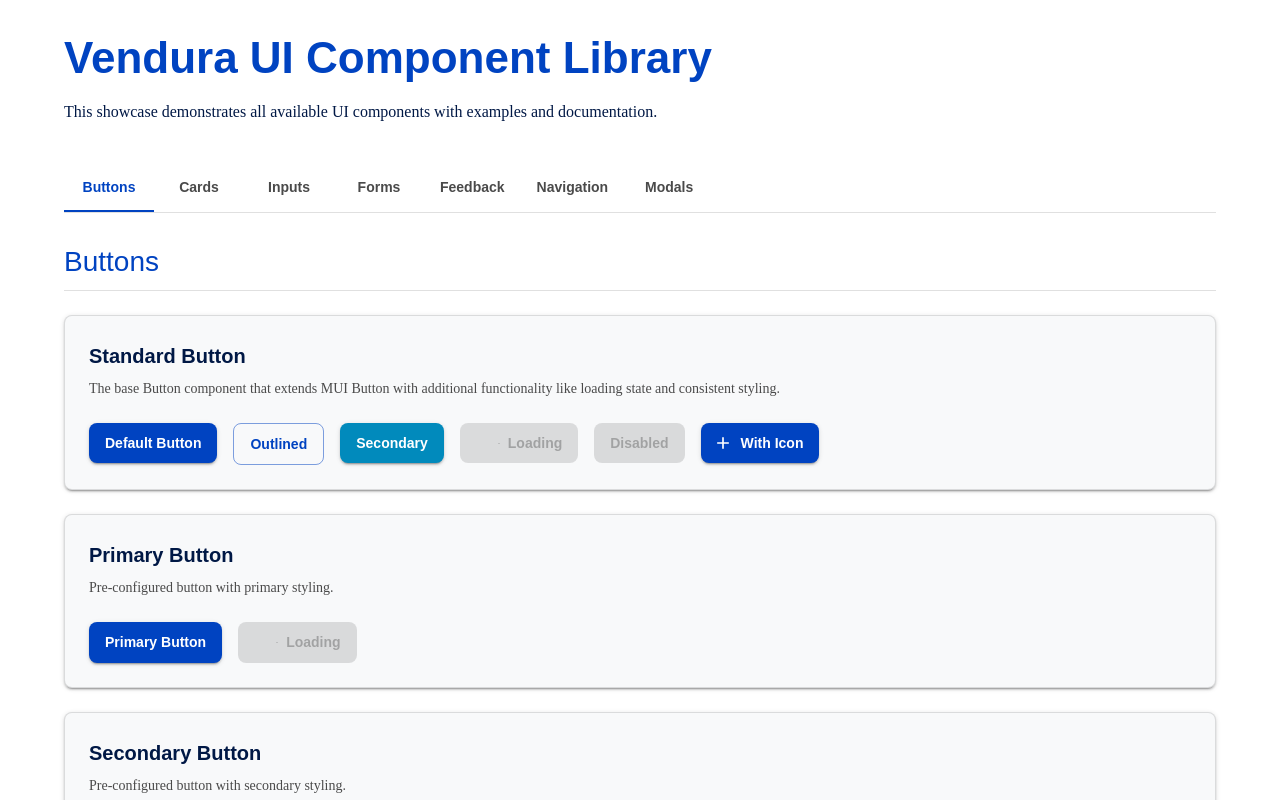
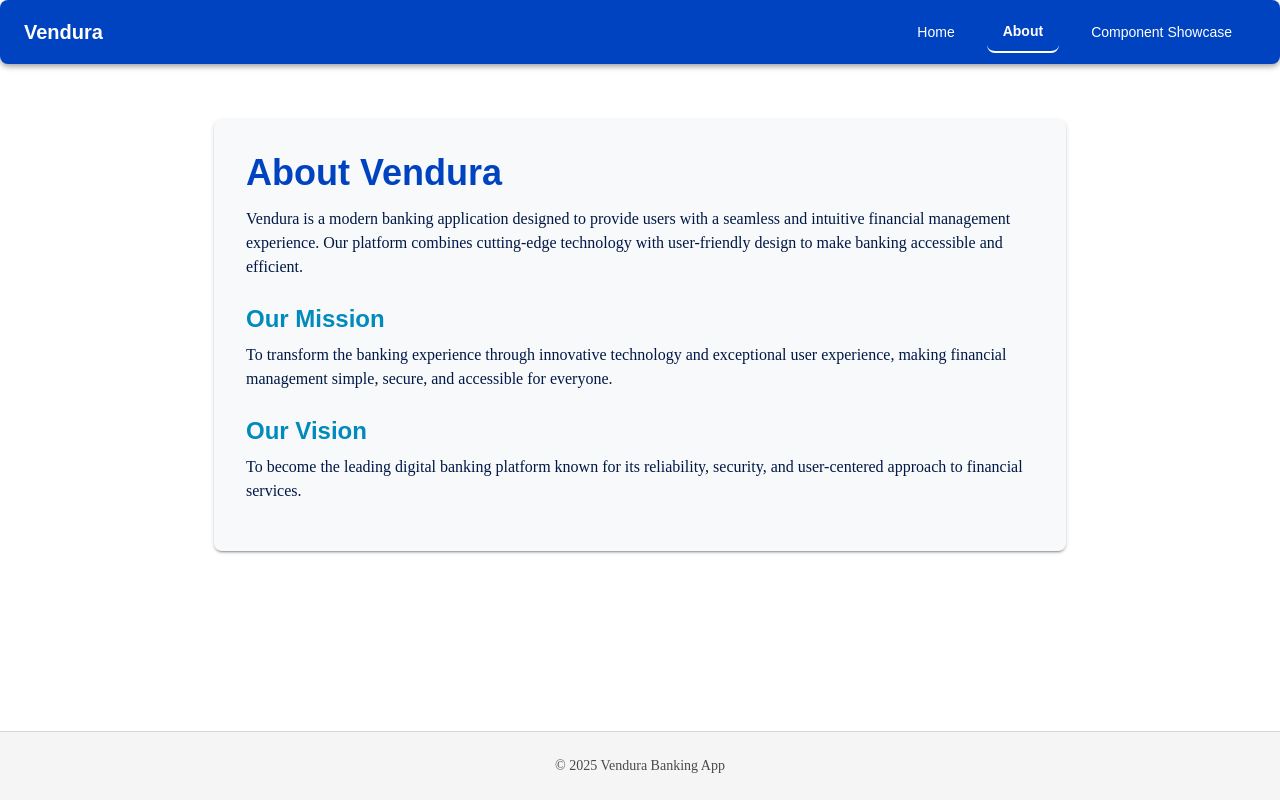
Before and after one commit to de-bankly/vendura-app, a React (Vite) app: page /about in a window 1280 px wide. Shown: the top 800 px of the page. Built offline with nearby package versions, Linux system fonts and the light colour scheme.

Commit message:
VND-28: Add React Router for application routing

```diff
--- a/package.json
+++ b/package.json
@@ -21,7 +21,8 @@
     "@mui/x-date-pickers": "^7.27.1",
     "date-fns": "^4.1.0",
     "react": "^19.0.0",
-    "react-dom": "^19.0.0"
+    "react-dom": "^19.0.0",
+    "react-router-dom": "^7.2.0"
   },
   "devDependencies": {
     "@eslint/js": "^9.21.0",
--- a/src/App.jsx
+++ b/src/App.jsx
@@ -1,8 +1,12 @@
-import { Box, Typography, Container, Button, Paper } from '@mui/material';
-import ComponentShowcase from './components/ComponentShowcase';
+import { RouterProvider } from 'react-router-dom';
+import router from './routes/router';
 
+/**
+ * Main application component
+ * Serves as the entry point for the application
+ */
 function App() {
-  return <ComponentShowcase />;
+  return <RouterProvider router={router} />;
 }
 
 export default App;
--- /dev/null
+++ b/src/components/layout/MainLayout.jsx
@@ -0,0 +1,151 @@
+import { useState } from 'react';
+import { Outlet, useNavigate, useLocation } from 'react-router-dom';
+import {
+  AppBar,
+  Box,
+  Toolbar,
+  Typography,
+  Button,
+  IconButton,
+  Drawer,
+  List,
+  ListItem,
+  ListItemButton,
+  ListItemIcon,
+  ListItemText,
+  Divider,
+  useMediaQuery,
+  useTheme,
+} from '@mui/material';
+
+// Icons
+import MenuIcon from '@mui/icons-material/Menu';
+import HomeIcon from '@mui/icons-material/Home';
+import InfoIcon from '@mui/icons-material/Info';
+import ViewModuleIcon from '@mui/icons-material/ViewModule';
+
+const MainLayout = () => {
+  const navigate = useNavigate();
+  const location = useLocation();
+  const theme = useTheme();
+  const isMobile = useMediaQuery(theme.breakpoints.down('md'));
+  const [drawerOpen, setDrawerOpen] = useState(false);
+
+  const navigationItems = [
+    { text: 'Home', path: '/', icon: <HomeIcon /> },
+    { text: 'About', path: '/about', icon: <InfoIcon /> },
+    { text: 'Component Showcase', path: '/showcase', icon: <ViewModuleIcon /> },
+  ];
+
+  const handleDrawerToggle = () => {
+    setDrawerOpen(!drawerOpen);
+  };
+
+  const isActive = path => {
+    return location.pathname === path;
+  };
+
+  const drawer = (
+    <Box sx={{ width: 250 }} role="presentation">
+      <Box sx={{ p: 2 }}>
+        <Typography variant="h6" color="primary">
+          Vendura App
+        </Typography>
+      </Box>
+      <Divider />
+      <List>
+        {navigationItems.map(item => (
+          <ListItem key={item.text} disablePadding>
+            <ListItemButton
+              onClick={() => {
+                navigate(item.path);
+                if (isMobile) setDrawerOpen(false);
+              }}
+              selected={isActive(item.path)}
+            >
+              <ListItemIcon sx={{ color: isActive(item.path) ? 'primary.main' : 'inherit' }}>
+                {item.icon}
+              </ListItemIcon>
+              <ListItemText primary={item.text} />
+            </ListItemButton>
+          </ListItem>
+        ))}
+      </List>
+    </Box>
+  );
+
+  return (
+    <Box sx={{ display: 'flex', flexDirection: 'column', minHeight: '100vh' }}>
+      <AppBar position="static">
+        <Toolbar>
+          {isMobile && (
+            <IconButton
+              color="inherit"
+              aria-label="open drawer"
+              edge="start"
+              onClick={handleDrawerToggle}
+              sx={{ mr: 2 }}
+            >
+              <MenuIcon />
+            </IconButton>
+          )}
+          <Typography variant="h6" component="div" sx={{ flexGrow: 1 }}>
+            Vendura
+          </Typography>
+          {!isMobile &&
+            navigationItems.map(item => (
+              <Button
+                key={item.text}
+                color="inherit"
+                onClick={() => navigate(item.path)}
+                sx={{
+                  mx: 1,
+                  fontWeight: isActive(item.path) ? 'bold' : 'normal',
+                  borderBottom: isActive(item.path) ? '2px solid white' : 'none',
+                }}
+              >
+                {item.text}
+              </Button>
+            ))}
+        </Toolbar>
+      </AppBar>
+
+      <Drawer
+        variant={isMobile ? 'temporary' : 'permanent'}
+        open={drawerOpen}
+        onClose={handleDrawerToggle}
+        ModalProps={{
+          keepMounted: true, // Better open performance on mobile
+        }}
+        sx={{
+          display: { xs: 'block', md: 'none' },
+          '& .MuiDrawer-paper': { boxSizing: 'border-box', width: 250 },
+        }}
+      >
+        {drawer}
+      </Drawer>
+
+      <Box component="main" sx={{ flexGrow: 1, py: 3 }}>
+        <Outlet />
+      </Box>
+
+      <Box
+        component="footer"
+        sx={{
+          py: 3,
+          px: 2,
+          mt: 'auto',
+          backgroundColor: theme => theme.palette.grey[100],
+          borderTop: '1px solid',
+          borderColor: 'divider',
+        }}
+      >
+        <Typography variant="body2" color="text.secondary" align="center">
+          © {new Date().getFullYear()} Vendura Banking App
+        </Typography>
+      </Box>
+    </Box>
+  );
+};
+
+export default MainLayout;
--- a/src/main.jsx
+++ b/src/main.jsx
@@ -1,18 +1,20 @@
 import { StrictMode } from 'react';
 import { createRoot } from 'react-dom/client';
+import { RouterProvider } from 'react-router-dom';
 import { ThemeProvider, CssBaseline } from '@mui/material';
 
 // Import our custom theme and global styles
 import theme from './style/theme';
 import './style/global/index.css';
 
-import App from './App.jsx';
+// Import router configuration
+import router from './routes/router';
 
 createRoot(document.getElementById('root')).render(
   <StrictMode>
     <ThemeProvider theme={theme}>
       <CssBaseline />
-      <App />
+      <RouterProvider router={router} />
     </ThemeProvider>
   </StrictMode>
 );
--- /dev/null
+++ b/src/pages/About.jsx
@@ -0,0 +1,34 @@
+import { Box, Typography, Container, Paper } from '@mui/material';
+
+const About = () => {
+  return (
+    <Container maxWidth="md" sx={{ py: 4 }}>
+      <Paper elevation={2} sx={{ p: 4, borderRadius: 2 }}>
+        <Typography variant="h3" gutterBottom sx={{ color: 'primary.main' }}>
+          About Vendura
+        </Typography>
+        <Typography variant="body1" paragraph>
+          Vendura is a modern banking application designed to provide users with a seamless and
+          intuitive financial management experience. Our platform combines cutting-edge technology
+          with user-friendly design to make banking accessible and efficient.
+        </Typography>
+        <Typography variant="h5" gutterBottom sx={{ mt: 3, color: 'secondary.main' }}>
+          Our Mission
+        </Typography>
+        <Typography variant="body1" paragraph>
+          To transform the banking experience through innovative technology and exceptional user
+          experience, making financial management simple, secure, and accessible for everyone.
+        </Typography>
+        <Typography variant="h5" gutterBottom sx={{ mt: 3, color: 'secondary.main' }}>
+          Our Vision
+        </Typography>
+        <Typography variant="body1" paragraph>
+          To become the leading digital banking platform known for its reliability, security, and
+          user-centered approach to financial services.
+        </Typography>
+      </Paper>
+    </Container>
+  );
+};
+
+export default About;
--- /dev/null
+++ b/src/pages/Home.jsx
@@ -0,0 +1,40 @@
+import { Box, Typography, Container, Button } from '@mui/material';
+import { useNavigate } from 'react-router-dom';
+
+const Home = () => {
+  const navigate = useNavigate();
+
+  return (
+    <Container maxWidth="lg" sx={{ py: 4 }}>
+      <Box sx={{ mb: 5, textAlign: 'center' }}>
+        <Typography variant="h2" gutterBottom sx={{ color: 'primary.main' }}>
+          Welcome to Vendura
+        </Typography>
+        <Typography variant="body1" paragraph>
+          Your modern banking application
+        </Typography>
+        <Box sx={{ mt: 4 }}>
+          <Button
+            variant="contained"
+            color="primary"
+            size="large"
+            onClick={() => navigate('/showcase')}
+            sx={{ mr: 2 }}
+          >
+            View Component Showcase
+          </Button>
+          <Button
+            variant="outlined"
+            color="primary"
+            size="large"
+            onClick={() => navigate('/about')}
+          >
+            About Us
+          </Button>
+        </Box>
+      </Box>
+    </Container>
+  );
+};
+
+export default Home;
--- /dev/null
+++ b/src/pages/NotFound.jsx
@@ -0,0 +1,25 @@
+import { Box, Typography, Container, Button } from '@mui/material';
+import { useNavigate } from 'react-router-dom';
+
+const NotFound = () => {
+  const navigate = useNavigate();
+
+  return (
+    <Container maxWidth="md" sx={{ py: 8, textAlign: 'center' }}>
+      <Typography variant="h1" sx={{ fontSize: '6rem', color: 'primary.main' }}>
+        404
+      </Typography>
+      <Typography variant="h4" gutterBottom sx={{ mb: 3 }}>
+        Page Not Found
+      </Typography>
+      <Typography variant="body1" paragraph sx={{ mb: 4 }}>
+        The page you are looking for doesn't exist or has been moved.
+      </Typography>
+      <Button variant="contained" color="primary" size="large" onClick={() => navigate('/')}>
+        Return to Home
+      </Button>
+    </Container>
+  );
+};
+
+export default NotFound;
--- /dev/null
+++ b/src/pages/ShowcasePage.jsx
@@ -0,0 +1,7 @@
+import ComponentShowcase from '../components/ComponentShowcase';
+
+const ShowcasePage = () => {
+  return <ComponentShowcase />;
+};
+
+export default ShowcasePage;
--- /dev/null
+++ b/src/routes/router.jsx
@@ -0,0 +1,38 @@
+import { createBrowserRouter } from 'react-router-dom';
+
+// Layouts
+import MainLayout from '../components/layout/MainLayout';
+
+// Pages
+import Home from '../pages/Home';
+import About from '../pages/About';
+import ShowcasePage from '../pages/ShowcasePage';
+import NotFound from '../pages/NotFound';
+
+/**
+ * Application router configuration
+ * Defines all available routes and their corresponding components
+ */
+const router = createBrowserRouter([
+  {
+    path: '/',
+    element: <MainLayout />,
+    errorElement: <NotFound />,
+    children: [
+      {
+        index: true,
+        element: <Home />,
+      },
+      {
+        path: 'about',
+        element: <About />,
+      },
+      {
+        path: 'showcase',
+        element: <ShowcasePage />,
+      },
+    ],
+  },
+]);
+
+export default router;
```
Also changed, not shown: 1 other file (tests, documents, lock files or other folders).
